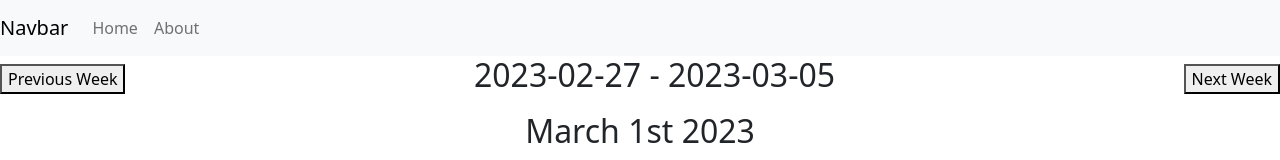
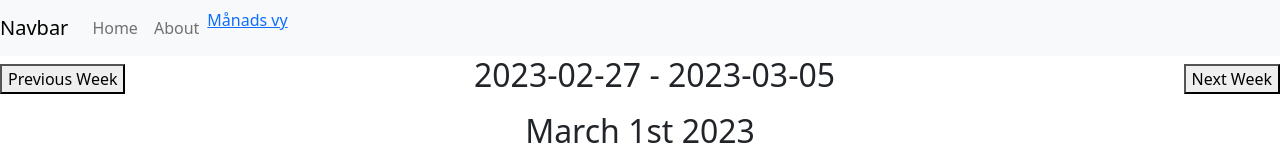
Before and after one commit to Sam-Razavi/Agile-Vue-project-team-10, a Vue app in the folder vue-project/: page / in a window 1280 px wide. Shown: the top 160 px of the page. Built offline with nearby package versions, Linux system fonts and the light colour scheme.

Commit message:
Creating navigation to the Monthly Calendar

```diff
--- a/vue-project/src/components/NavBar.vue
+++ b/vue-project/src/components/NavBar.vue
@@ -15,6 +15,9 @@ import {  RouterView } from 'vue-router'
       </li>
       <li class="nav-item">
         <a class="nav-link" href="#">About</a>
+      </li>
+      <li class="nav-item">
+        <router-link to ="MonthlyCalendar">Månads vy</router-link>
       </li>
 
     </ul>
--- a/vue-project/src/router/index.js
+++ b/vue-project/src/router/index.js
@@ -16,6 +16,11 @@ const router = createRouter({
       // this generates a separate chunk (About.[hash].js) for this route
       // which is lazy-loaded when the route is visited.
       component: () => import('../views/AboutView.vue')
+    },
+    {
+      path: '/MonthlyCalendar',
+      name: 'MonthlyCalendar',
+      component: () => import('../components/MonthlyCalendar.vue')
     }
   ]
 })
```
Also changed, not shown: vue-project/src/views/MonthlyView.vue (added, +18 -0 lines).
